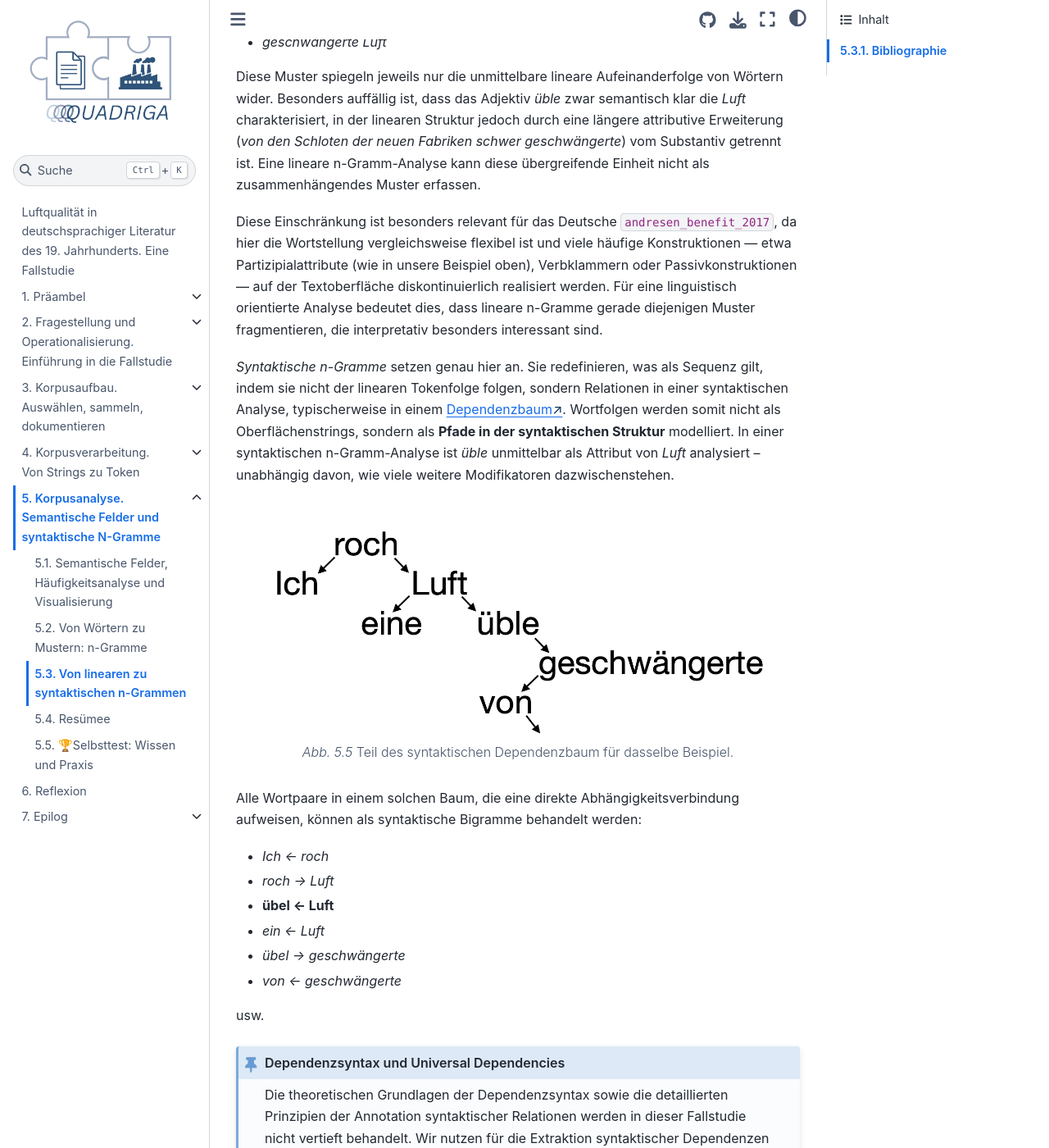
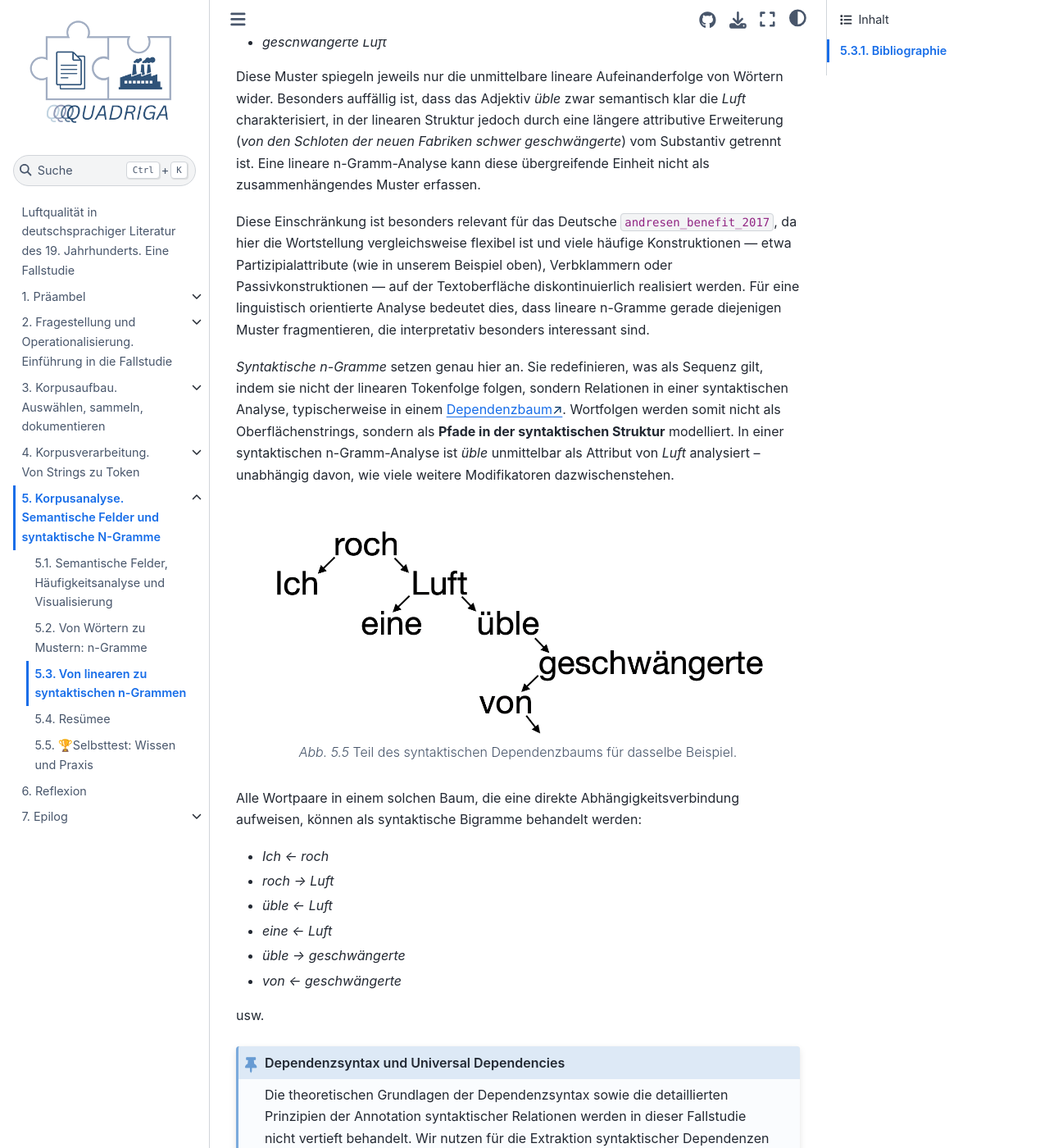
Before and after one commit to quadriga-dk/Text-Fallstudie-3, a Jupyter Book: the page built from corpus_analysis/corpus-analysis_syntactic-ngrams-intro.md, in a window 1280 px wide and 1400 px high, scrolled down 818 px. Shown: the whole window at 82% size. Built offline with Jupyter Book 1.0.4 settings and Sphinx 7.4.7 and the Sphinx Book theme 1.1.4, drawn with Linux system fonts in a browser that asks for light colours; pages that are not in the unit, such as notebooks, are missing from menus; cross-references to code outside the pages are shown as plain code.

Commit message:
Grammatik und Beispielwörter korrigiert (üble, eine, Dependenzbaums)

````diff
--- a/corpus_analysis/corpus-analysis_syntactic-ngrams-intro.md
+++ b/corpus_analysis/corpus-analysis_syntactic-ngrams-intro.md
@@ -23,7 +23,7 @@ Eine lineare n-Gramm-Analyse extrahiert daraus benachbarte Sequenzen (2-Gramme)
 
 Diese Muster spiegeln jeweils nur die unmittelbare lineare Aufeinanderfolge von Wörtern wider. Besonders auffällig ist, dass das Adjektiv *üble* zwar semantisch klar die *Luft* charakterisiert, in der linearen Struktur jedoch durch eine längere attributive Erweiterung (*von den Schloten der neuen Fabriken schwer geschwängerte*) vom Substantiv getrennt ist. Eine lineare n-Gramm-Analyse kann diese übergreifende Einheit nicht als zusammenhängendes Muster erfassen.
 
-Diese Einschränkung ist besonders relevant für das Deutsche {cite:p}`andresen_benefit_2017`, da hier die Wortstellung vergleichsweise flexibel ist und viele häufige Konstruktionen — etwa Partizipialattribute (wie in unsere Beispiel oben), Verbklammern oder Passivkonstruktionen — auf der Textoberfläche diskontinuierlich realisiert werden. Für eine linguistisch orientierte Analyse bedeutet dies, dass lineare n-Gramme gerade diejenigen Muster fragmentieren, die interpretativ besonders interessant sind.
+Diese Einschränkung ist besonders relevant für das Deutsche {cite:p}`andresen_benefit_2017`, da hier die Wortstellung vergleichsweise flexibel ist und viele häufige Konstruktionen — etwa Partizipialattribute (wie in unserem Beispiel oben), Verbklammern oder Passivkonstruktionen — auf der Textoberfläche diskontinuierlich realisiert werden. Für eine linguistisch orientierte Analyse bedeutet dies, dass lineare n-Gramme gerade diejenigen Muster fragmentieren, die interpretativ besonders interessant sind.
 
 *Syntaktische n-Gramme* setzen genau hier an. Sie redefinieren, was als Sequenz gilt, indem sie nicht der linearen Tokenfolge folgen, sondern Relationen in einer syntaktischen Analyse, typischerweise in einem <a href="https://de.wikipedia.org/wiki/Dependenzgrammatik"  class="external-link" target="_blank">Dependenzbaum</a>. Wortfolgen werden somit nicht als Oberflächenstrings, sondern als **Pfade in der syntaktischen Struktur** modelliert. In einer syntaktischen n-Gramm-Analyse ist *üble* unmittelbar als Attribut von *Luft* analysiert – unabhängig davon, wie viele weitere Modifikatoren dazwischenstehen.
 
@@ -32,16 +32,16 @@ Diese Einschränkung ist besonders relevant für das Deutsche {cite:p}`andresen_
 height:
 name: Ngrams Example
 ---
- Teil des syntaktischen Dependenzbaum für dasselbe Beispiel.
+ Teil des syntaktischen Dependenzbaums für dasselbe Beispiel.
 ```
 
 Alle Wortpaare in einem solchen Baum, die eine direkte Abhängigkeitsverbindung aufweisen, können als syntaktische Bigramme behandelt werden:
 
-* *Ich  ← roch*
-* *roch  → Luft*
-* **übel ← Luft**
-* *ein ← Luft*
-* *übel → geschwängerte*
+* *Ich ← roch*
+* *roch → Luft*
+* *üble ← Luft*
+* *eine ← Luft*
+* *üble → geschwängerte*
 * *von ← geschwängerte*
 
 usw.
````
